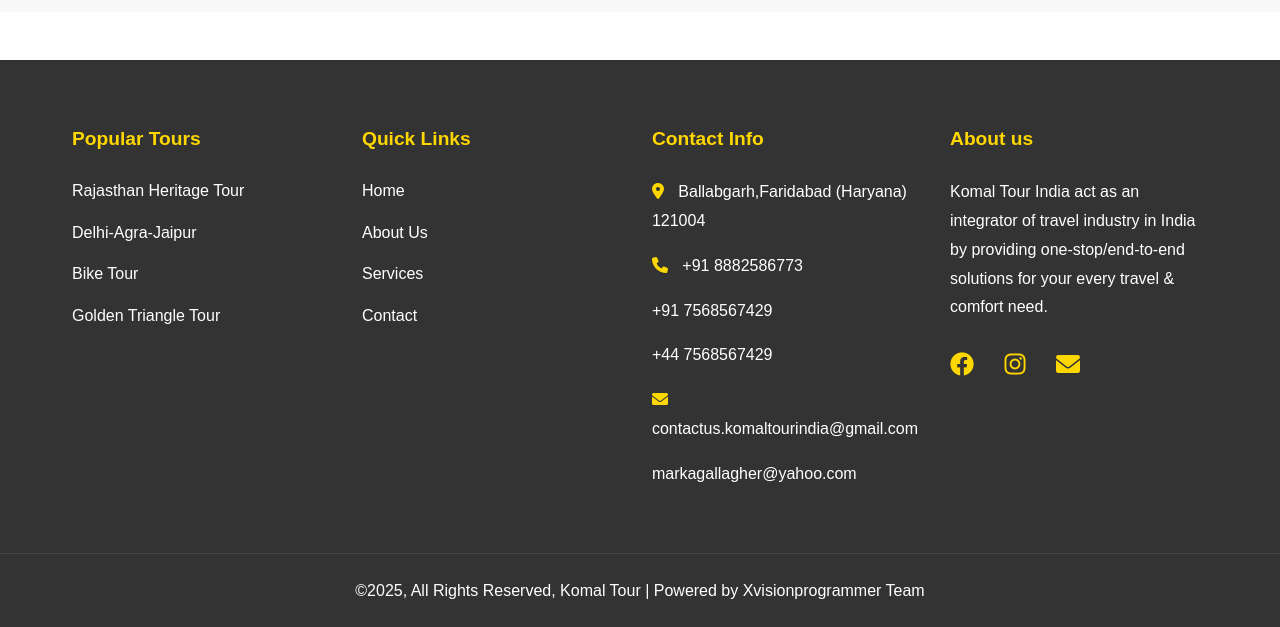
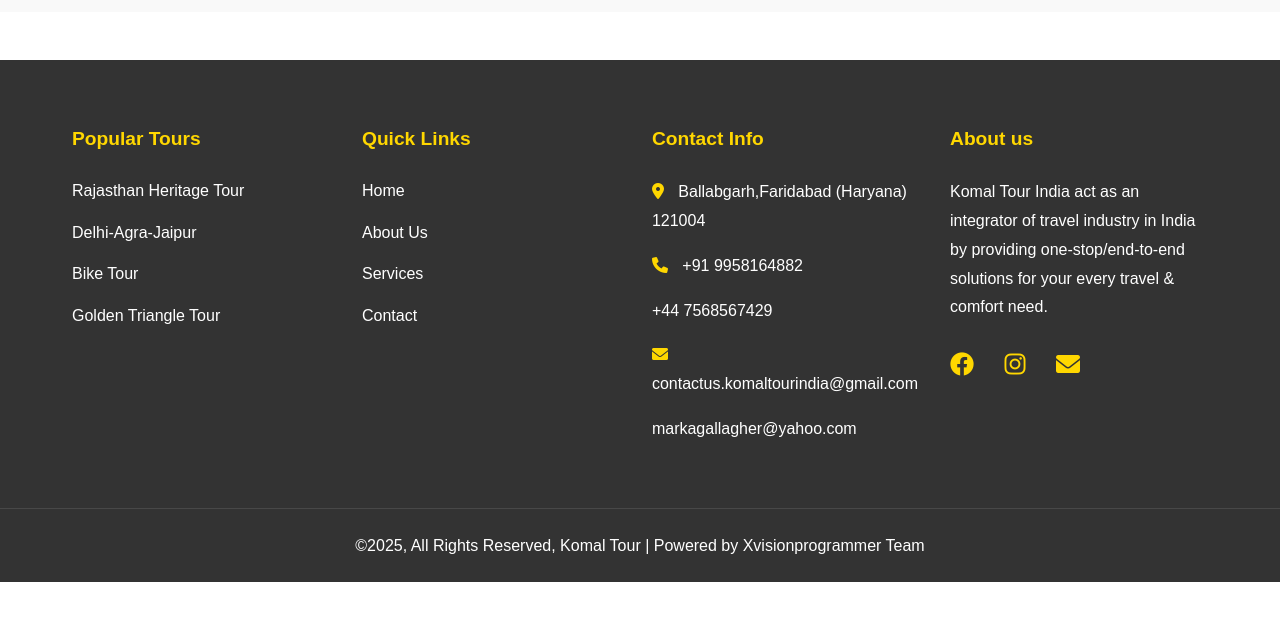
Before and after one commit to KomaltourIndia/komal-tour-india, a website: page services.html in a window 1280 px wide. Shown: the part 3091-3718 px from the top of the page. After the commit the page ends 3673 px from the top, so only its background shows below. Drawn offline with Linux system fonts and the light colour scheme.

Commit message:
Update services.html

```diff
--- a/services.html
+++ b/services.html
@@ -156,8 +156,7 @@
             <div class="footer-section">
                 <h3>Contact Info</h3>
                 <p><i class="fas fa-map-marker-alt"></i> Ballabgarh,Faridabad (Haryana) 121004</p>
-                <p><i class="fas fa-phone"></i> +91 8882586773</p>
-                <p>    +91 7568567429</p>
+                <p><i class="fas fa-phone"></i> +91 9958164882</p>
                 <p>    +44 7568567429</p>
                 <p><i class="fas fa-envelope"></i> contactus.komaltourindia@gmail.com</p>
                 <p>markagallagher@yahoo.com</p>
@@ -178,7 +177,7 @@
         </div>
     </footer>
     <div class="floating-support">
-        <a href="tel:1234567890">
+        <a href="tel:+91 9958164882">
             <i class="fas fa-headset"></i>
         </a>
     </div>
```
